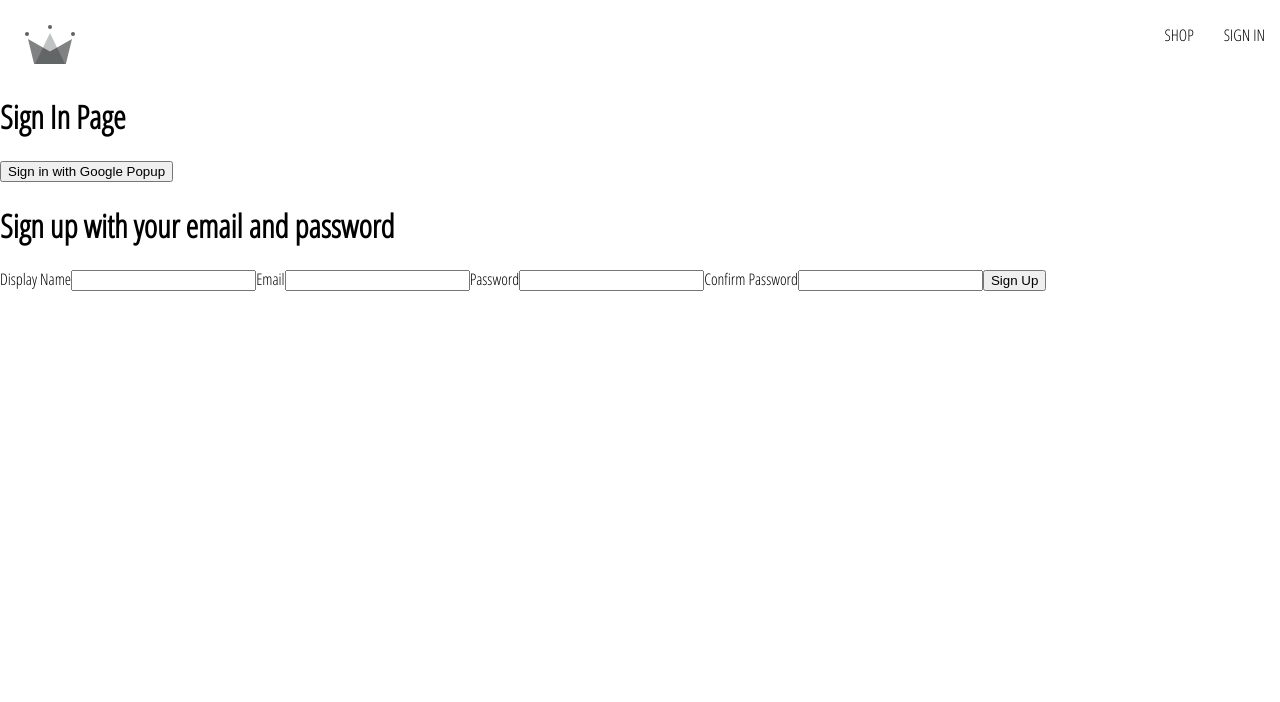
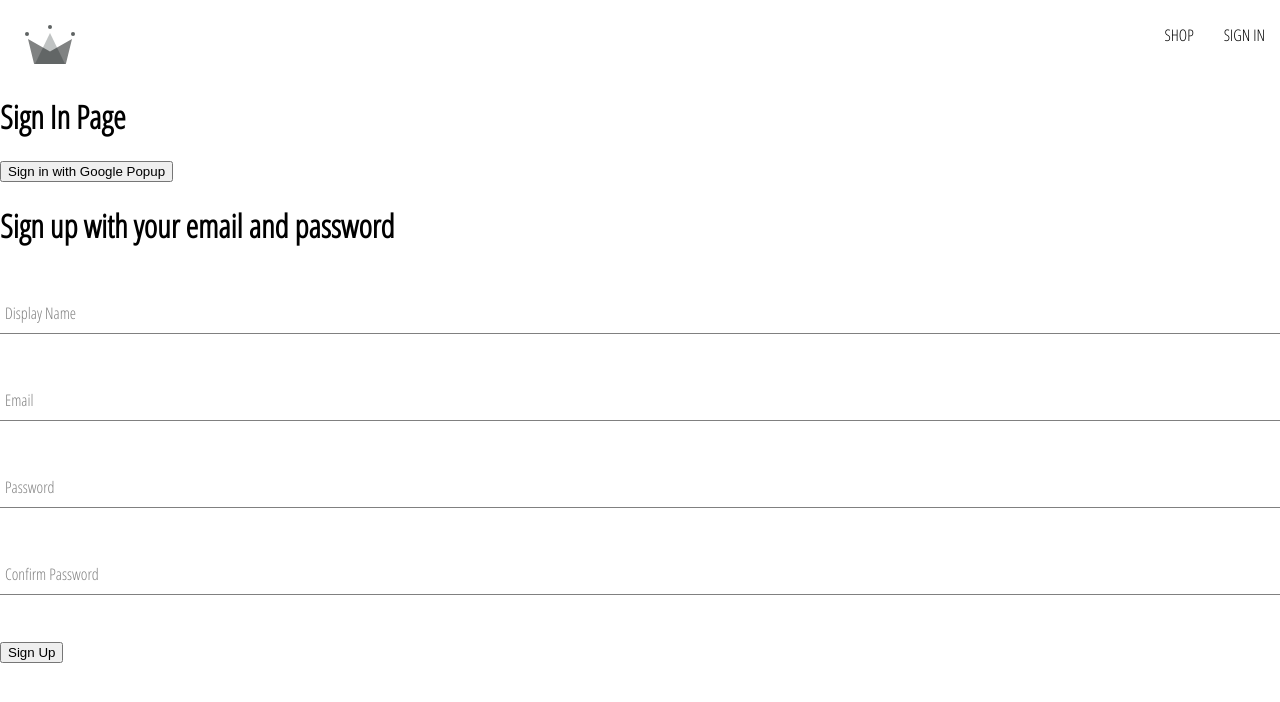
Before and after one commit to Kwiasek/crwn-clothing, a React (Create React App) app: page /sign-in in a window 1280 px wide. Shown: the top 702 px of the page. Built offline with nearby package versions, Linux system fonts and the light colour scheme.

Commit message:
form input change

```diff
--- /dev/null
+++ b/src/components/form-input/form-input.component.jsx
@@ -0,0 +1,14 @@
+import './form-input.styles.scss';
+
+const FormInput = ({ label, ...otherProps}) => {
+    return (
+        <div className='group'>
+        <input className='form-input'{...otherProps} />
+        {
+            label && (
+            <label className={`${otherProps.value.length > 0 ? 'shrink' : ''} form-input-label`}>{ label }</label>)}
+        </div>
+    )
+}
+
+export default FormInput;
--- /dev/null
+++ b/src/components/form-input/form-input.styles.scss
@@ -0,0 +1,54 @@
+$sub-color: grey;
+$main-color: black;
+
+@mixin shrinkLabel {
+  top: -14px;
+  font-size: 12px;
+  color: $main-color;
+}
+
+.group {
+  position: relative;
+  margin: 45px 0;
+
+  .form-input {
+    background: none;
+    background-color: white;
+    color: $sub-color;
+    font-size: 18px;
+    padding: 10px 10px 10px 5px;
+    display: block;
+    width: 100%;
+    border: none;
+    border-radius: 0;
+    border-bottom: 1px solid $sub-color;
+    margin: 25px 0;
+
+    &:focus {
+      outline: none;
+    }
+
+    &:focus ~ .form-input-label {
+      @include shrinkLabel();
+    }
+  }
+
+  input[type='password'] {
+    letter-spacing: 0.3em;
+  }
+
+  .form-input-label {
+    color: $sub-color;
+    font-size: 16px;
+    font-weight: normal;
+    position: absolute;
+    pointer-events: none;
+    left: 5px;
+    top: 10px;
+    transition: 300ms ease all;
+
+    &.shrink {
+      @include shrinkLabel();
+    }
+  }
+}
--- a/src/components/sign-up-form/sign-up-form.component.jsx
+++ b/src/components/sign-up-form/sign-up-form.component.jsx
@@ -1,4 +1,6 @@
 import { useState } from "react";
+
+import FormInput from "../form-input/form-input.component";
 
 import { createAuthUserWithEmailAndPassword, createUserDocumentFromAuth } from "../../utils/firebase/firebase.utils";
 
@@ -13,10 +15,14 @@
     const [formFields, setFormFields] = useState(defaultFormFields);
     const { displayName, email, password, confirmPassword } = formFields;
 
+    const resetFormFields = () => {
+        setFormFields(defaultFormFields);
+    }
+
     const handleSubmit = async (event) => {
         event.preventDefault();
 
-        if(password != confirmPassword){
+        if(password !== confirmPassword){
             alert('passwords do not match');
             return;
         }
@@ -27,7 +33,11 @@
                 password
             );
 
-            await createUserDocumentFromAuth(user, { displayName });
+            await createUserDocumentFromAuth(
+                user,
+                { displayName }
+                );
+            resetFormFields();
 
 
         } catch(error) {
@@ -48,8 +58,8 @@
         <div>
             <h1>Sign up with your email and password</h1>
             <form onSubmit={handleSubmit}>
-            <label>Display Name</label>
-            <input
+            <FormInput
+            label='Display Name'
             type='text'
             required
             onChange={handleChange}
@@ -57,8 +67,8 @@
             value={displayName}
             />
 
-            <label>Email</label>
-            <input
+            <FormInput
+            label='Email'
             type='email'
             required
             onChange={handleChange}
@@ -66,8 +76,8 @@
             value={email}
             />
 
-            <label>Password</label>
-            <input
+            <FormInput
+            label='Password'
             type='password'
             required
             onChange={handleChange}
@@ -75,8 +85,8 @@
             value={password}
             />
 
-            <label>Confirm Password</label>
-            <input
+            <FormInput
+            label='Confirm Password'
             type='password'
             required
             onChange={handleChange}
```
